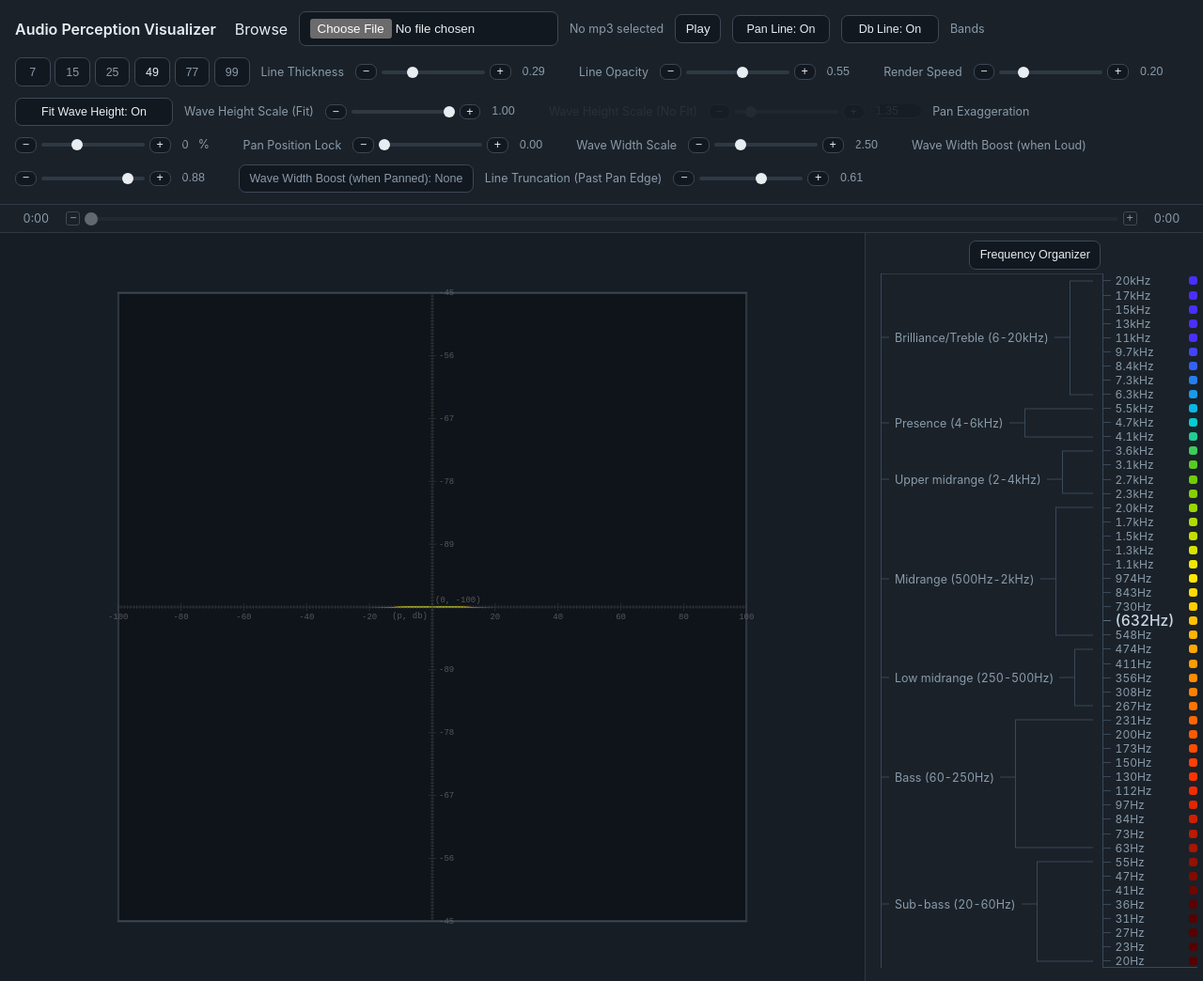
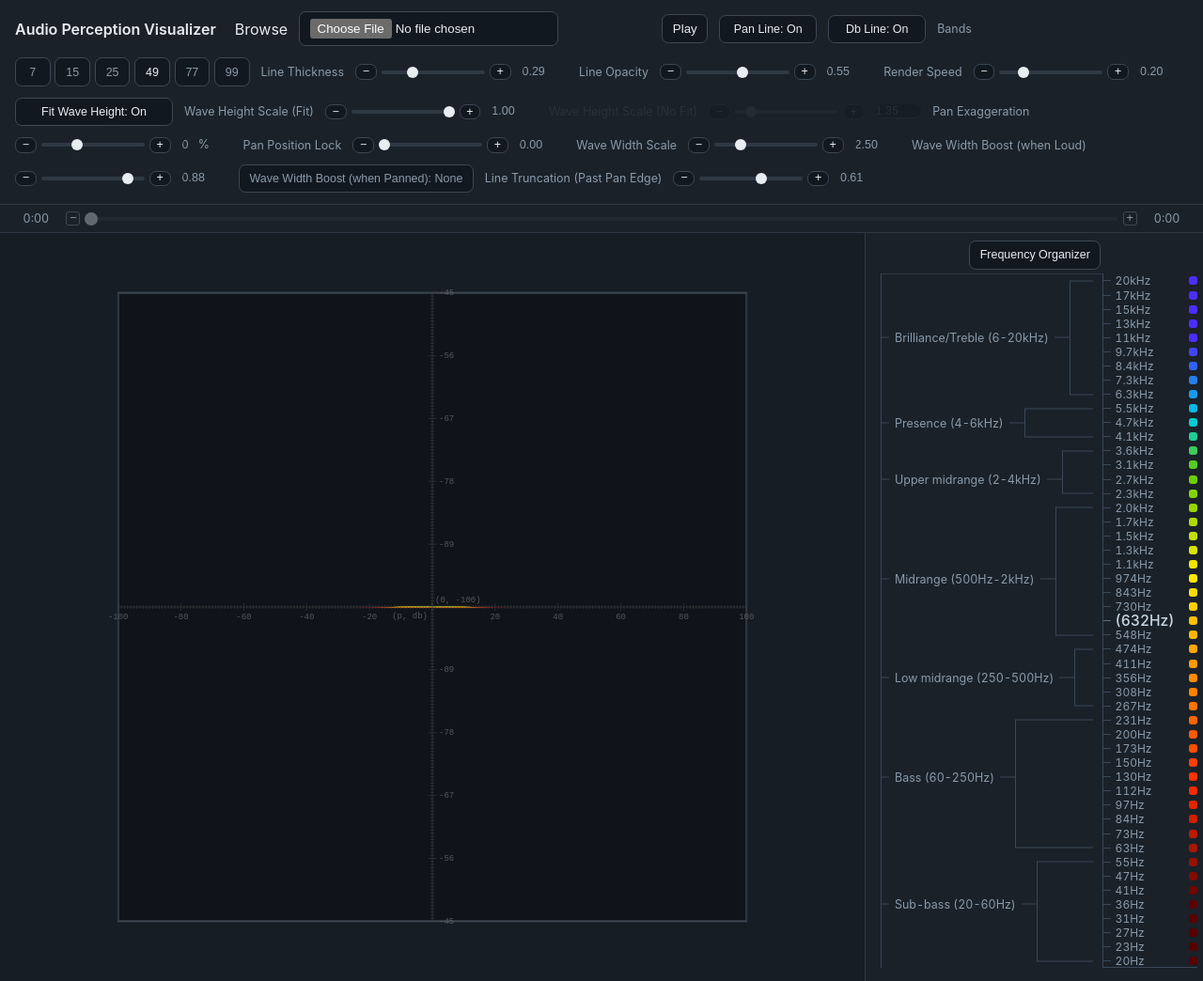
Before and after one commit to brcodes/audio-perception-vizualizer, a website: page index.html in a window 1280 px wide. Shown: the whole page at 94% size. Drawn offline with Linux system fonts and the light colour scheme.

Commit message:
mp3 selection moving into button; next

```diff
--- a/app.js
+++ b/app.js
@@ -1013,7 +1013,7 @@ function isMp3File(file) {
 }
 
 function updateSelectedFileText(file) {
-  selectedFileText.textContent = file ? file.name : 'No mp3 selected';
+  selectedFileText.textContent = file ? file.name : '';
 }
 
 fileInput.addEventListener('change', async (event) => {
--- a/index.html
+++ b/index.html
@@ -14,7 +14,7 @@
       <h1>Audio Perception Visualizer</h1>
       <label for="fileInput">Browse</label>
       <input id="fileInput" type="file" accept=".mp3,audio/mpeg" aria-label="Browse MP3" />
-      <span id="selectedFileText" class="ctrl-label file-selected-text" aria-live="polite">No mp3 selected</span>
+      <span id="selectedFileText" class="ctrl-label file-selected-text" aria-live="polite"></span>
       <button id="playPauseBtn" type="button" disabled>Play</button>
       <button id="togglePanLineBtn" type="button" class="toggle-btn is-active" aria-label="Toggle pan display line">Pan
         Line: On</button>
```
